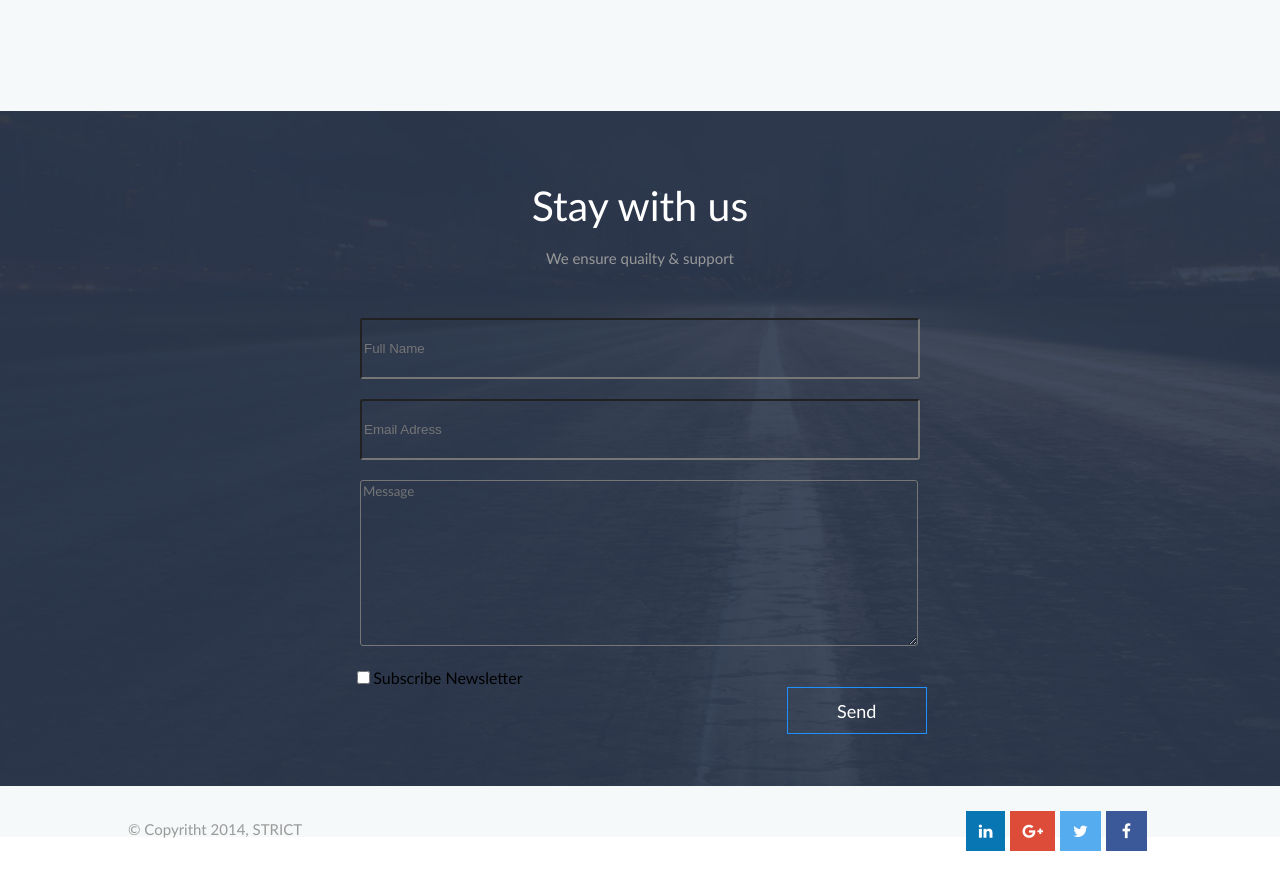
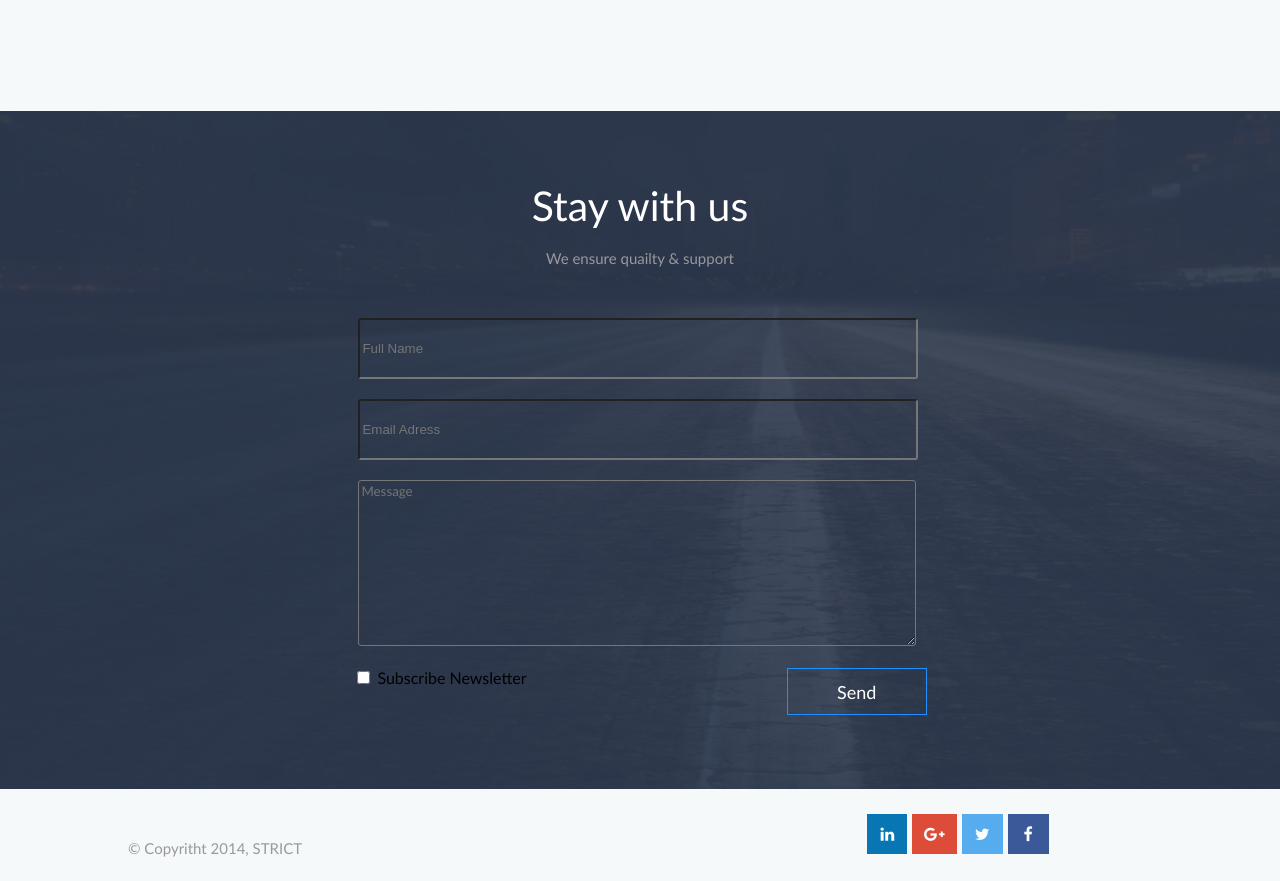
Before and after one commit to ksankakovsh/8-9dorabotka, a plain HTML site: page index.html in a window 1280 px wide. Shown: the part 2453-3334 px from the top of the page. Drawn offline with Linux system fonts and the light colour scheme.

Commit message:
поправила форму и футер

```diff
--- a/index.html
+++ b/index.html
@@ -63,28 +63,27 @@
 <form action="index2.html">
 	<fieldset class="form">
 	<input type="text" name="name" placeholder="Full Name" >
-	<input type="text" name="email" placeholder="Email Adress" >
+	<input type="email" name="email" placeholder="Email Adress" >
 	<textarea cols="32" rows="10" placeholder="Message"></textarea>
       </fieldset>
 	<fieldset class="button">
-	<div><input type="checkbox" name="Subscribe Newsletter" align="left">Subscribe Newsletter</div>
+	<div><input type="checkbox" name="Subscribe Newsletter" align="left">
+	Subscribe Newsletter</div>
     <input type="submit" name="Send" value="Send" align="right">
 
    </fieldset>
 	</form>
 </div></section>
 <section class="footer"><div class="content">
-	<footer>
+	<p>&#169; Copyritht 2014, STRICT</p>
 		<ul>
 		<li><a href="http://www.facebook.com/"  target="_blank"><i class="fa fa-facebook" aria-hidden="true"></i></a></li>
 		<li><a href="https://twitter.com/"  target="_blank""><i class="fa fa-twitter" aria-hidden="true"></i></a></li>
 		<li><a href="https://plus.google.com/" target="_blank"><i class="fa fa-google-plus" aria-hidden="true"></i></a></li>
 		<li> <a href="https://www.linkedin.com/" target="_blank"><i class="fa fa-linkedin" aria-hidden="true"></i></a></li>
 	</ul>
-	<p>&#169; Copyritht 2014, STRICT</p>
 
 
-</footer>
  </div></section> <!-- конец футера -->
 </div><!--конец общего -->
 
--- a/styles.css
+++ b/styles.css
@@ -115,34 +115,38 @@ hr { margin-bottom: 35px; background-color: rgb(21, 164, 250);width: 600px;
 .portfolio p {  font-size: 15px;
   color: rgb(144, 144, 144); margin-bottom: 80px;
 }
-.portfolio img {width: 26%; height: 200px;padding-left:30px; padding-bottom: 30px;}
+.portfolio img {width: 26%; height: 200px; margin-left:30px; margin-bottom: 30px;}
 .portfolio li {display: inline; }
 .input { background-image: url(./images/footer.png);
 	background-repeat: no-repeat;
 	background-size: cover;
+	padding-top: 74px;
+	padding-bottom: 74px;
   }
 .input h2 {font-size: 41px;
-  color:#fff; margin-bottom:25px; padding-top: 74px; text-align: center;}
+  color:#fff; margin-bottom:25px; ; text-align: center;}
 .input p {margin-bottom: 52px; color: rgb(153, 153, 153); text-align: center; font-size: 15px;}
 .form {
-	display: block; width: 35%; margin:0 auto;}
-.form input[type="text"] {width: 552px; height: 55px; background:transparent;
+	display: block; width: 55%; margin:0 auto;}
+.form input[type="text"], input[type="email"]{max-width: 552px; width: 100%; height: 55px; background:transparent;
 	border-radius: 3px; margin-bottom: 20px;}
-textarea { width: 552px; height: 160px; background:transparent;
+
+textarea { max-width: 552px; width: 100%; height: 160px; background:transparent;
 	border-radius: 3px; margin-bottom: 20px; font-family: Lato;}
 .button {width: 56%; margin: 0 auto;}
 .button input[type="checkbox"] { display: inline-block;}
-.button div {width: 57%; text-align:left;}
+.button div {width: 57%; text-align:left; float: left;}
 .button input[type="submit"] {display: inline-block; border:solid 1px #1E90FF;
 	background: transparent; width: 140px; height: 47px; float: right; font-size: 18px; font-family: Lato;
-  color: rgb(255, 255, 255); padding: 0; margin-bottom: 52px;
+  color: rgb(255, 255, 255); padding: 0;
 }
-.footer {background-color: #f6f9f9;
+.footer {background-color: #f6f9f9;padding-top: 25px;padding-bottom:25px;
 }
 .footer p {font-size: 15px; font-family: "Lato";
   color: rgb(153, 153, 153);
-  text-align: left; padding-top: 36px; padding-bottom: 0px;}
-.footer li {display: inline-block; float: right; margin-top: 25px; margin-bottom:25px;}
+  text-align: left; width: 60%; display: inline-block; }
+.footer ul {width: 30%; display: inline-block;}
+.footer li { float: right;  }
 .footer i{margin-right: 5px;}
 .fa-facebook {color: #fff;
 	background: #3b5998; padding: 12px 16px }
```
